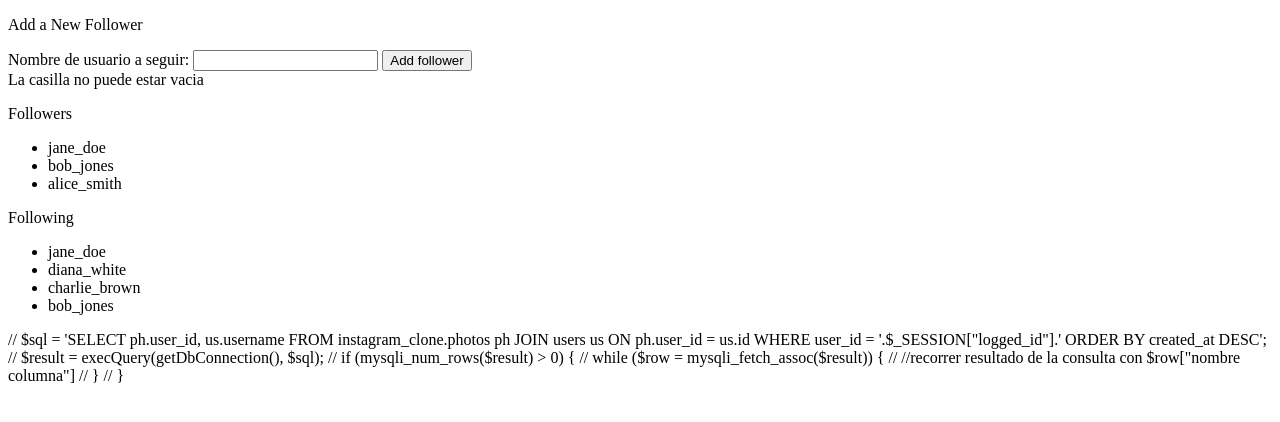
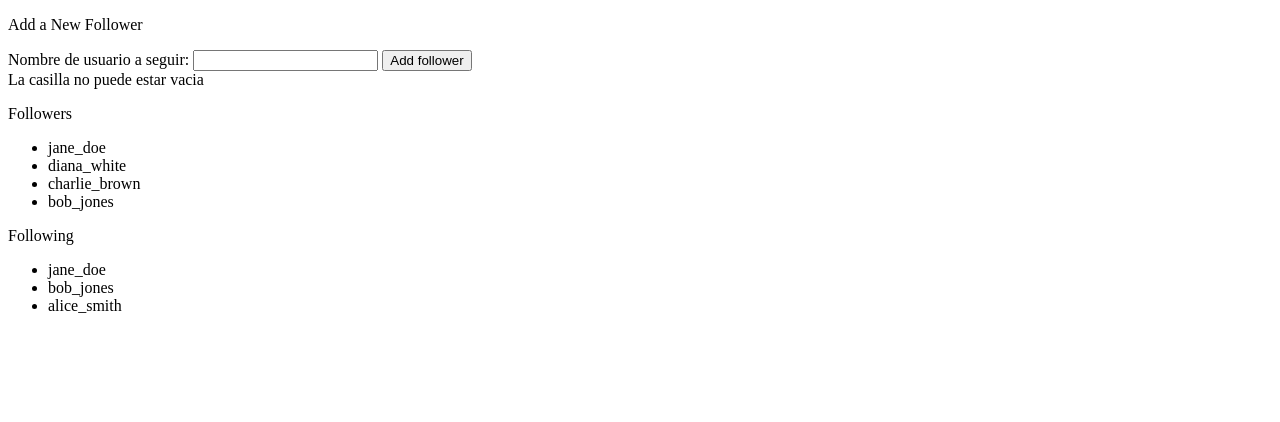
Before and after one commit to JuanDols/InstaClone-Dani-Joan, a PHP site: page /people.php in a window 1280 px wide. Shown: the top 422 px of the page. Run offline with PHP 8.4, Linux system fonts and the light colour scheme; a user stored in the database is signed in; data comes from the database, SQL or seed files in the repository.

Commit message:
Update people.php

```diff
--- a/people.php
+++ b/people.php
@@ -11,7 +11,7 @@ require 'db_connection.php';
 </head>
 <body>
     <p>Add a New Follower</p>
-    <form method="POST" action="follow_user.php">
+    <form method="POST" action="people.php">
     <label for="seguir">Nombre de usuario a seguir:</label>
     <input type="text" id="seguir" name="seguir" required>
     <button type="submit">Add follower</button>
@@ -24,7 +24,7 @@ require 'db_connection.php';
     // Verificar si se recibió el nombre del usuario a seguir desde un formulario
     if (isset($_POST['seguir'])) {
         $username_to_follow = $_POST['seguir'];
-        $follower_id = 1; //$_SESSION['user_id'];  // ID del usuario logueado
+        $follower_id = $_SESSION['logged_id']; //$_SESSION['user_id'];  // ID del usuario logueado
 
         // Obtiene el ID del usuario a seguir y verifica si existe
         $sql = "SELECT id FROM users WHERE username = '$username_to_follow'";
@@ -60,15 +60,14 @@ require 'db_connection.php';
     <?php
     //TODO @joan hacer estructura - manage people
     //para seguir a alguien nuevo, insertar en tabla followers. follower_id es el usuario actual, following_id sera el id del usuario que se va a seguir
-    $sql = "SELECT u.id, u.username FROM followers f JOIN users u ON f.following_id = u.id
-        WHERE f.follower_id = 1 ORDER BY u.username DESC"; //1 deberia ser la id de la sesion
+        $sql = "SELECT u.id, u.username FROM followers f JOIN users u ON f.follower_id = u.id
+        WHERE f.following_id = ".$_SESSION['logged_id']." ORDER BY u.username DESC"; //1 deberia ser la id de la sesion
         $result = execQuery(getDbConnection(), $sql);
         if (mysqli_num_rows($result) > 0) {
             while ($row = mysqli_fetch_assoc($result)) {
                 echo "<li>" . htmlspecialchars($row["username"]) . "</li>";
             }
         }
-
     ?>
     </ul>
 
@@ -77,24 +76,16 @@ require 'db_connection.php';
     <?php
     //TODO @joan hacer estructura - manage people
     //para seguir a alguien nuevo, insertar en tabla followers. follower_id es el usuario actual, following_id sera el id del usuario que se va a seguir
-    $sql = "SELECT u.id, u.username FROM followers f JOIN users u ON f.follower_id = u.id
-        WHERE f.following_id = 1 ORDER BY u.username DESC"; //1 deberia ser la id de la sesion
-        $result = execQuery(getDbConnection(), $sql);
-        if (mysqli_num_rows($result) > 0) {
-            while ($row = mysqli_fetch_assoc($result)) {
-                echo "<li>" . htmlspecialchars($row["username"]) . "</li>";
-            }
+    $sql = "SELECT u.id, u.username FROM followers f JOIN users u ON f.following_id = u.id
+    WHERE f.follower_id = ".$_SESSION['logged_id']." ORDER BY u.username DESC"; //1 deberia ser la id de la sesion
+    $result = execQuery(getDbConnection(), $sql);
+    if (mysqli_num_rows($result) > 0) {
+        while ($row = mysqli_fetch_assoc($result)) {
+            echo "<li>" . htmlspecialchars($row["username"]) . "</li>";
         }
+    }
 
     ?>
     </ul>
 </body>
 </html>
-
-// $sql = 'SELECT ph.user_id, us.username FROM instagram_clone.photos ph JOIN users us ON ph.user_id = us.id WHERE user_id = '.$_SESSION["logged_id"].' ORDER BY created_at DESC';
-//        $result = execQuery(getDbConnection(), $sql);
-//        if (mysqli_num_rows($result) > 0) {
-//            while ($row = mysqli_fetch_assoc($result)) {
-//                //recorrer resultado de la consulta con $row["nombre columna"]
-//            }
-//        }
```
